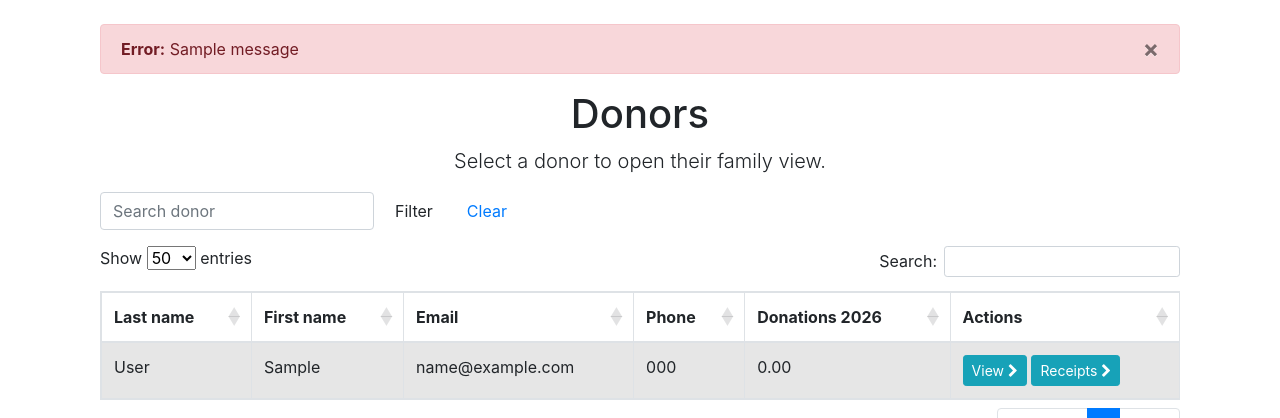
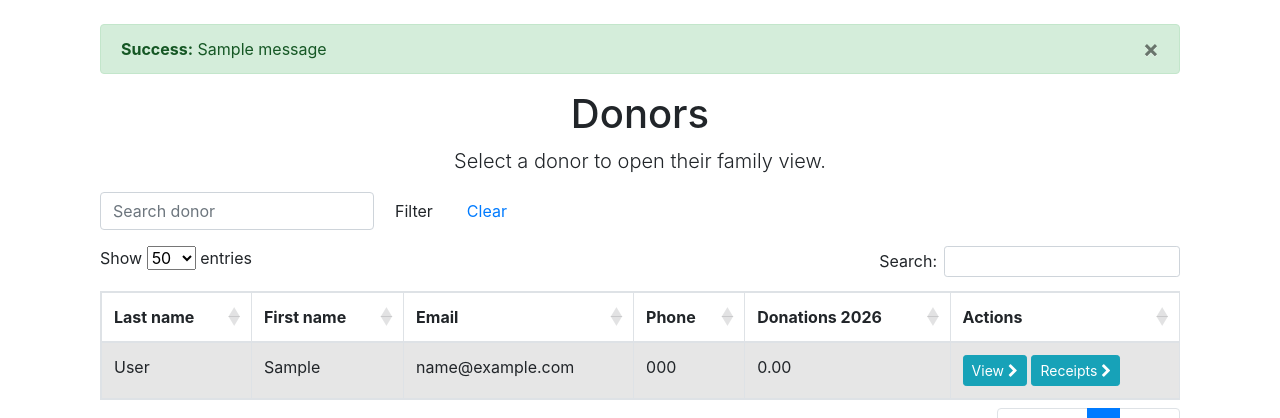
Before and after one commit to atomberg/transaction-organizer, a Flask app: page /donors in a window 1280 px wide. Shown: the part 56-474 px from the top of the page. Run offline with Flask 3, Linux system fonts and the light colour scheme; tables that the repository leaves empty hold one stand-in row (values such as "Sample post"); one stand-in notice (Sample message) is shown; parts of the project's set-up code (start-up, migrations or seed data) failed here and were passed over; some libraries are stand-ins or nearby versions.

Commit message:
Small fixes

```diff
--- a/app/blueprints/donor_family.py
+++ b/app/blueprints/donor_family.py
@@ -483,7 +483,7 @@ def add_spouse(donor_id):
     db.session.add(FamilyMember(family_id=family.id, person_id=spouse.id))
     db.session.commit()
 
-    flash('Spouse added to family.')
+    flash('Spouse added to family.', 'success')
     return redirect(url_for('donor_family.donor_get', donor_id=spouse.id))
 
 
--- a/app/templates/base.html.j2
+++ b/app/templates/base.html.j2
@@ -72,11 +72,22 @@
   <main role="main" class="container">
     <!-- Page Content -->
     <div class="container">
-      {% with messages = get_flashed_messages() %}
+      {% with messages = get_flashed_messages(with_categories=true) %}
         {% if messages %}
-          {% for message in messages %}
-            <div class="alert alert-danger col-lg-12" role="alert">
-              <strong>Error:</strong> {{ message }}
+          {% for category, message in messages %}
+            {% set alert_class = 'danger' %}
+            {% if category in ['primary', 'secondary', 'success', 'danger', 'warning', 'info', 'light', 'dark'] %}
+              {% set alert_class = category %}
+            {% elif category == 'message' %}
+              {% set alert_class = 'danger' %}
+            {% endif %}
+            <div class="alert alert-{{ alert_class }} col-lg-12" role="alert">
+              {% if alert_class == 'danger' %}
+                <strong>Error:</strong>
+              {% elif alert_class == 'success' %}
+                <strong>Success:</strong>
+              {% endif %}
+              {{ message }}
               <button type="button" class="close" data-dismiss="alert" aria-label="Close">
                 <span aria-hidden="true">&times;</span>
               </button>
```
Also changed, not shown: app/templates/donor_get.html.j2 (+9 -9 lines).
